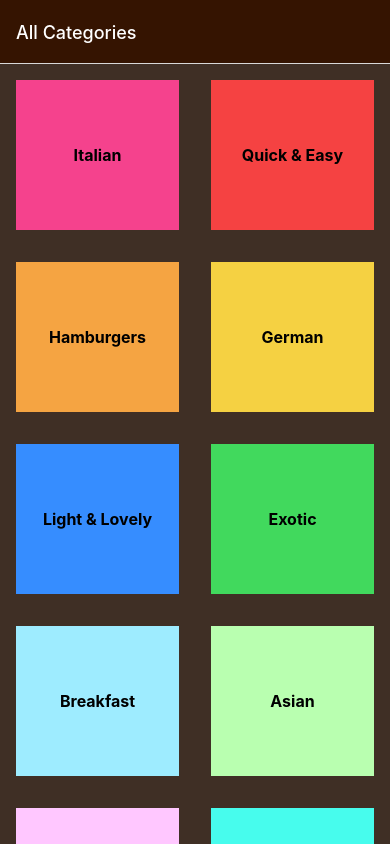
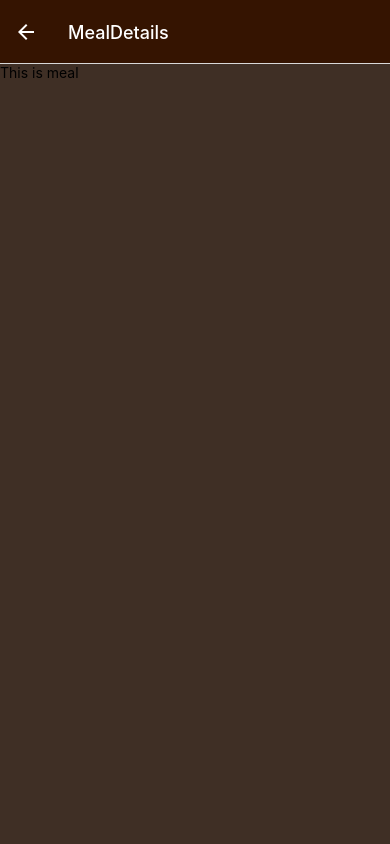
Before and after one commit to Ndigithe-john/ReactNativeNew, a React Native app in the folder MealsApp/: screen /MealDetails in a window 390 px wide. Built offline with nearby package versions, Linux system fonts and the light colour scheme.

Commit message:
added MealDetailsScreen

```diff
--- a/MealsApp/App.js
+++ b/MealsApp/App.js
@@ -4,6 +4,7 @@ import { StyleSheet } from "react-native";
 import { NavigationContainer } from "@react-navigation/native";
 import { createNativeStackNavigator } from "@react-navigation/native-stack";
 import MealsOverviewScreen from "./screens/MealsOverviewScreen";
+import MealDetailsScreen from "./screens/MealDetailsScreen";
 
 const Stack = createNativeStackNavigator();
 export default function App() {
@@ -30,6 +31,7 @@ export default function App() {
             }}
           />
           <Stack.Screen name="Meals" component={MealsOverviewScreen} />
+          <Stack.Screen name="MealDetails" component={MealDetailsScreen} />
         </Stack.Navigator>
       </NavigationContainer>
     </>
--- a/MealsApp/components/MealItem.js
+++ b/MealsApp/components/MealItem.js
@@ -1,9 +1,24 @@
 import { Pressable, Text, View, StyleSheet, Image } from "react-native";
+import { useNavigation } from "@react-navigation/native";
 
-function MealItem({ title, imageUrl, duration, complexity, affordability }) {
+function MealItem({
+  id,
+  title,
+  imageUrl,
+  duration,
+  complexity,
+  affordability,
+}) {
+  const navigation = useNavigation();
+  function selectMealHandler() {
+    navigation.navigate("MealDetails", {
+      mealId: id,
+    });
+  }
+
   return (
     <View style={styles.mealItem}>
-      <Pressable android_ripple={{ color: "ccc" }}>
+      <Pressable onPress={selectMealHandler} android_ripple={{ color: "ccc" }}>
         <View>
           <Image source={{ uri: imageUrl }} style={styles.image} />
           <Text style={styles.title}>{title}</Text>
--- /dev/null
+++ b/MealsApp/screens/MealDetailsScreen.js
@@ -0,0 +1,10 @@
+import { Text } from "react-native";
+
+function MealDetailsScreen() {
+  return (
+    <>
+      <Text>This is meal</Text>
+    </>
+  );
+}
+export default MealDetailsScreen;
--- a/MealsApp/screens/MealsOverviewScreen.js
+++ b/MealsApp/screens/MealsOverviewScreen.js
@@ -18,6 +18,7 @@ const MealsOverviewScreen = ({ route, navigation }) => {
 
   function renderMealItem(itemData) {
     const mealItemProps = {
+      id: itemData.item.id,
       title: itemData.item.title,
       imageUrl: itemData.item.imageUrl,
       affordability: itemData.item.affordability,
```
